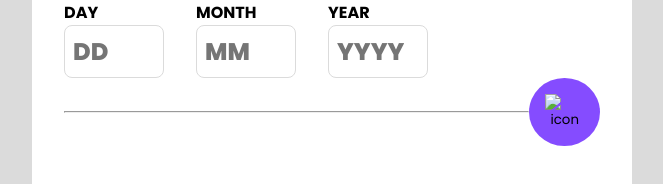
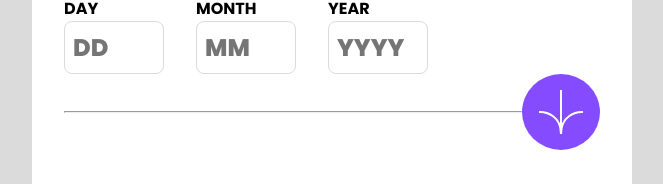
Before and after one commit to tutich/age-c, a plain HTML site: page index.html in a window 1280 px wide. Shown: the part 147-331 px from the top of the page, without its empty margins (308-971 px from the left). Drawn offline with Linux system fonts and the light colour scheme.

Commit message:
complete project js

```diff
--- a/index.html
+++ b/index.html
@@ -109,7 +109,7 @@
       </div>
       <div class="submit_block">
         <hr>
-        <button type="submit" class="sumbit_btn"><img src="./assets/images/icon-arrow.svg" alt="icon"></button>
+        <button type="submit" class="sumbit_btn"><img src="image/icon-arrow.svg" alt="icon"></button>
       </div>
     </form>
     <div class="output">
```
